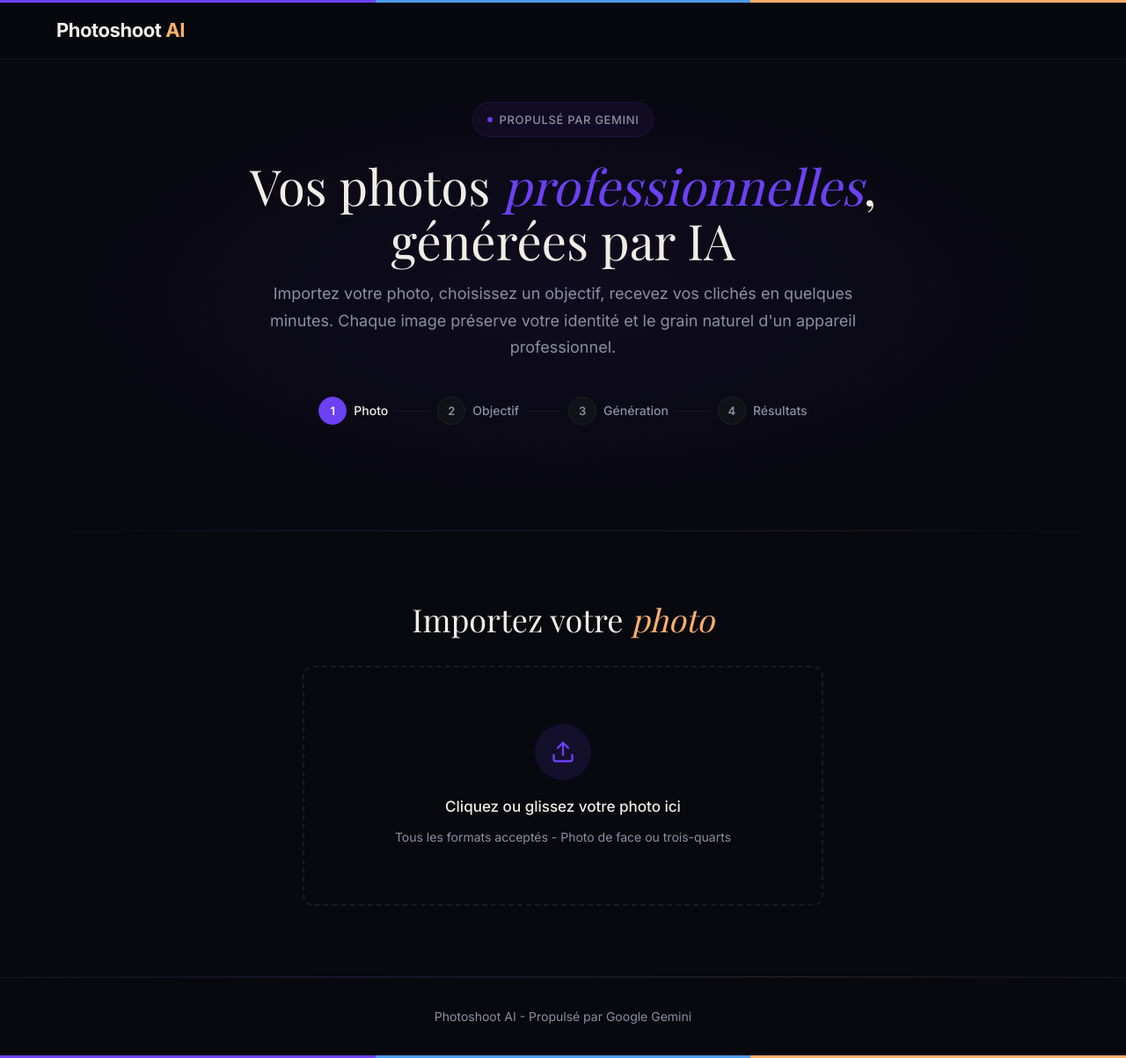
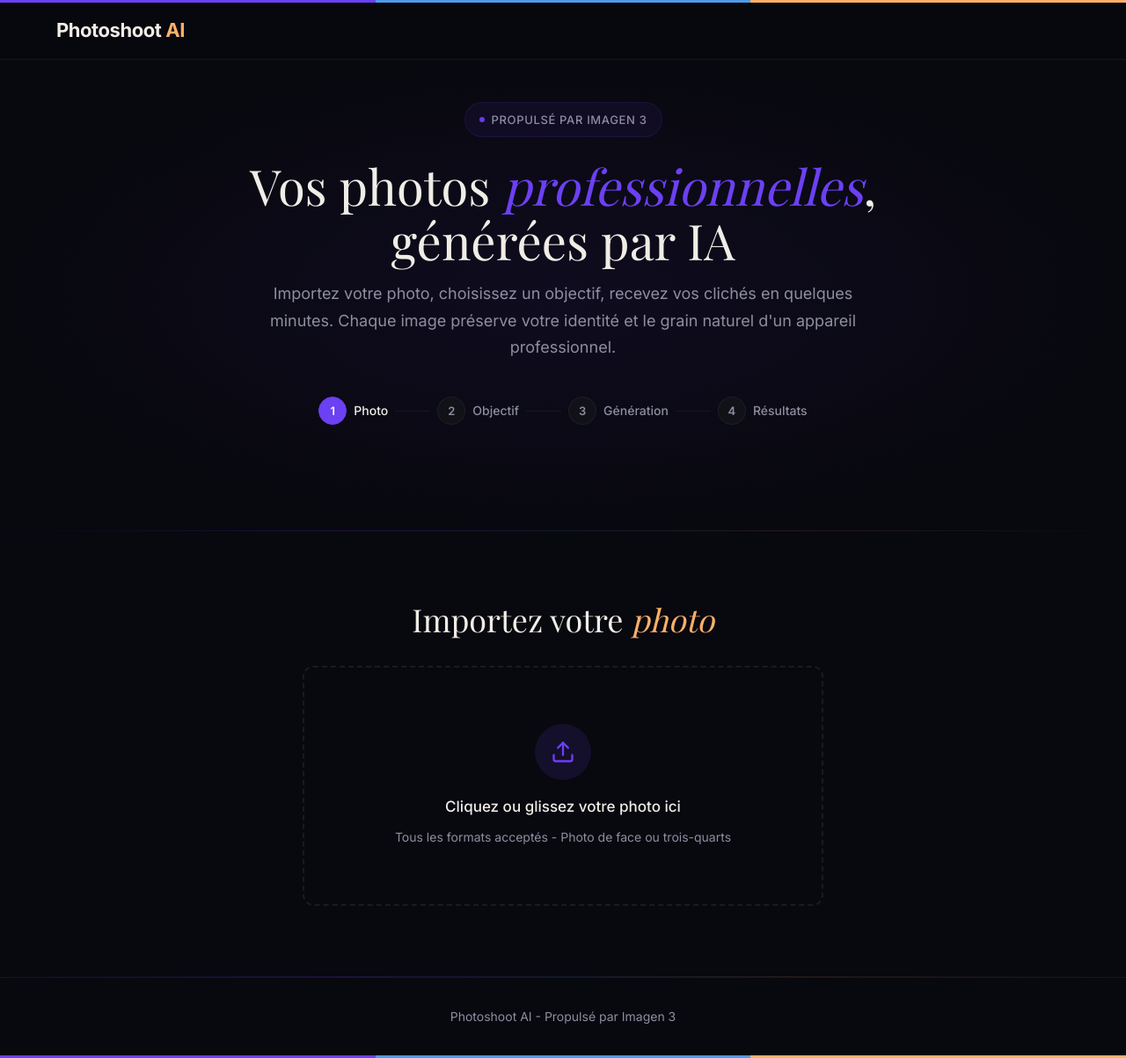
Before and after one commit to AcceleriA/photoshoot-ai, a Next.js app: page / in a window 1280 px wide. Shown: the whole page at 88% size. Built offline with nearby package versions, Linux system fonts and the light colour scheme; a web font is replaced by a local one.

Commit message:
Update page.js UI for Imagen 3 (badge, footer, photo counts)

```diff
--- a/app/page.js
+++ b/app/page.js
@@ -273,7 +273,7 @@ export default function PhotoshootApp() {
             <div className="animate-hero">
               <div className="badge" style={{ marginBottom: '24px' }}>
                 <span className="badge-dot" />
-                Propulsé par Gemini
+                Propulsé par Imagen 3
               </div>
               <h1 style={{ marginBottom: '16px' }}>
                 Vos photos <em>professionnelles</em>,{' '}
@@ -505,7 +505,7 @@ export default function PhotoshootApp() {
       <footer className="footer">
         <div className="container">
           <p>
-            Photoshoot AI - Propulsé par Google Gemini
+            Photoshoot AI - Propulsé par Imagen 3
           </p>
         </div>
       </footer>
```
